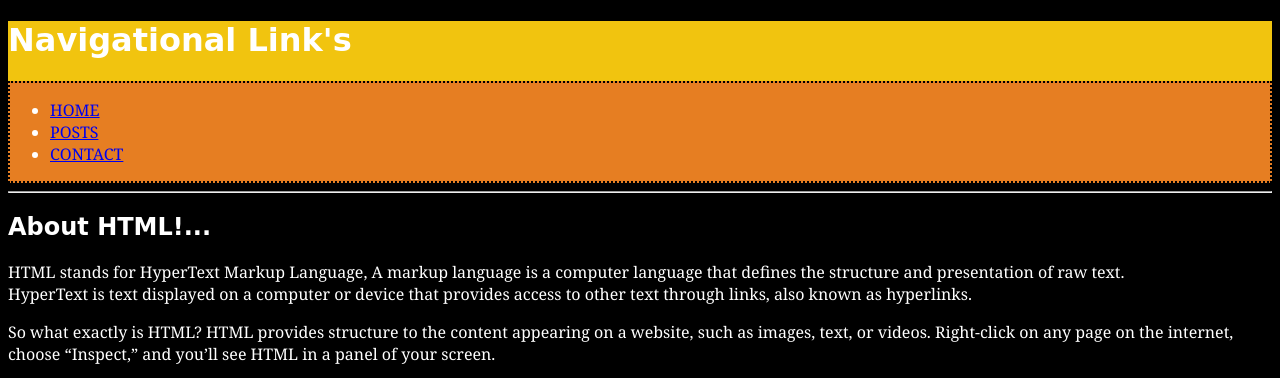
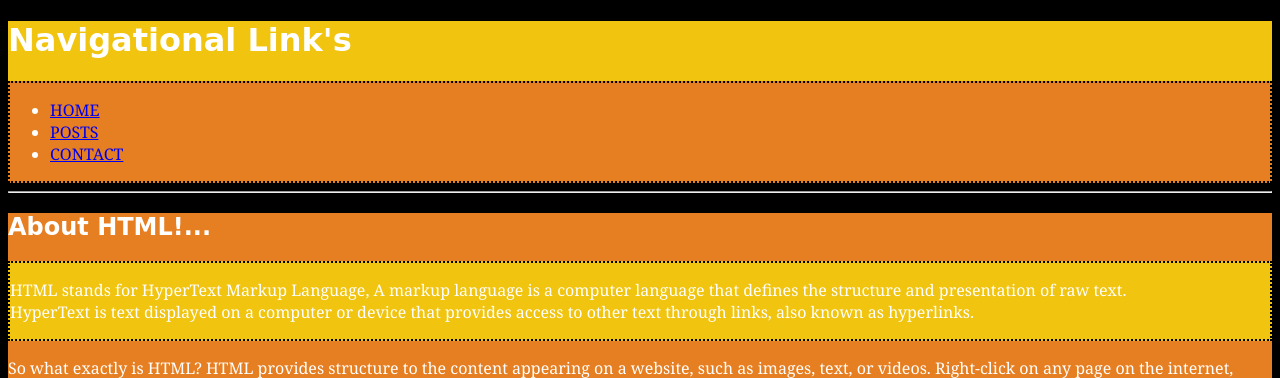
Before and after one commit to FeniX169/myfirstweb, a plain HTML site: page index.html in a window 1280 px wide. Shown: the top 378 px of the page. Drawn offline with Linux system fonts and the light colour scheme.

Commit message:
Update style.css

```diff
--- a/style.css
+++ b/style.css
@@ -13,6 +13,15 @@ header {
   border: 2px dotted black;
 }
 
+main {
+  background-color: #E67E22;
+}
+
+article {
+  background-color: #F1C40F;
+  border: 2px dotted black;
+}
+
 h1, h2, h3 {
   font-family: cursive;
   text-transform: capitalize;
```
